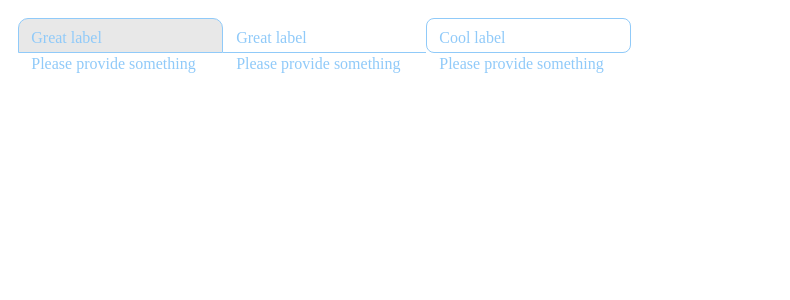
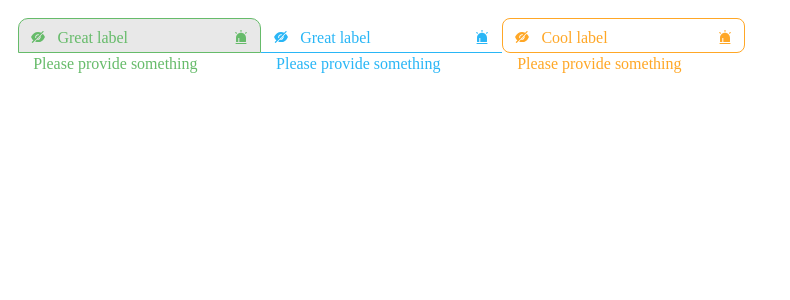
Before and after one commit to humanoid01/react-custom-components, a React (Vite) app in the folder react-custom-components/: page / in a window 1280 px wide. Shown: the top 300 px of the page, without its empty margins (0-790 px from the left). Built offline with nearby package versions, Linux system fonts and the light colour scheme.

Commit message:
Implement and style end, start icons, fix strings in scss

```diff
--- a/react-custom-components/package.json
+++ b/react-custom-components/package.json
@@ -12,6 +12,7 @@
   "dependencies": {
     "react": "^18.2.0",
     "react-dom": "^18.2.0",
+    "react-icons": "^4.9.0",
     "sass": "^1.62.1",
     "scss": "^0.2.4"
   },
--- a/react-custom-components/src/App.tsx
+++ b/react-custom-components/src/App.tsx
@@ -1,5 +1,8 @@
 import { TextField } from './components/TextField/TextField';
 import { useState } from 'react';
+import { AiFillEyeInvisible } from 'react-icons/ai';
+import { AiFillAlert } from 'react-icons/ai';
+
 function App() {
   const [text, setText] = useState('');
   const style = { height: '100px', padding: '10px' };
@@ -12,6 +15,9 @@ function App() {
         size='medium'
         label='Great label'
         helperText={'Please provide something'}
+        color='success'
+        startIcon={<AiFillEyeInvisible />}
+        endIcon={<AiFillAlert />}
       />
       <TextField
         value={text}
@@ -19,6 +25,10 @@ function App() {
         size='medium'
         label='Great label'
         helperText={'Please provide something'}
+        startIcon={<AiFillEyeInvisible />}
+        endIcon={<AiFillAlert />}
+        placeholder='type something'
+        color='info'
       />
       <TextField
         value={text}
@@ -26,7 +36,10 @@ function App() {
         variant='outlined'
         size='medium'
         label='Cool label'
+        color='warning'
         helperText={'Please provide something'}
+        startIcon={<AiFillEyeInvisible />}
+        endIcon={<AiFillAlert />}
       />
     </div>
   );
--- a/react-custom-components/src/components/TextField/TextField.scss
+++ b/react-custom-components/src/components/TextField/TextField.scss
@@ -10,25 +10,25 @@
   }
 
   .secondary {
-    color: '#ce93d8';
-    border-color: '#ce93d8';
+    color: #ce93d8;
+    border-color: #ce93d8;
   }
 
   .error {
-    color: '#f44336';
-    border-color: '#f44336';
+    color: #f44336;
+    border-color: #f44336;
   }
   .info {
-    color: '#29b6f6';
-    border-color: '#29b6f6';
+    color: #29b6f6;
+    border-color: #29b6f6;
   }
   .success {
-    color: '#66bb6a';
-    border-color: '#66bb6a';
+    color: #66bb6a;
+    border-color: #66bb6a;
   }
   .warning {
-    color: '#ffa726';
-    border-color: '#ffa726';
+    color: #ffa726;
+    border-color: #ffa726;
   }
 
   /* elements */
@@ -70,9 +70,10 @@
     padding-top: 10px !important;
     border-bottom: 1px solid;
     border-color: inherit;
+    border-radius: 10px 10px 0 0;
 
     &:hover {
-      filter: brightness(110%);
+      background-color: rgba(0, 0, 0, 0.05);
     }
   }
 
@@ -81,7 +82,7 @@
     border-radius: 8px;
     border-color: inherit;
     &:hover {
-      filter: brightness(110%);
+      background-color: rgba(0, 0, 0, 0.05);
     }
   }
 
@@ -91,7 +92,7 @@
     border-color: inherit;
     background-color: rgba($color: #000000, $alpha: 0.09);
     &:hover {
-      filter: brightness(110%);
+      background-color: rgba(0, 0, 0, 0.05);
     }
   }
 
@@ -108,4 +109,21 @@
   .label-help {
     bottom: -65%;
   }
+
+  .label-start {
+    left: 15%;
+  }
+
+  /* icons */
+  .start-icon {
+    position: absolute;
+    bottom: 11%;
+    left: 5%;
+  }
+
+  .end-icon {
+    position: absolute;
+    bottom: 11%;
+    right: 5%;
+  }
 }
--- a/react-custom-components/src/components/TextField/TextField.tsx
+++ b/react-custom-components/src/components/TextField/TextField.tsx
@@ -1,4 +1,5 @@
-import React, { useState } from 'react';
+import React, { ReactNode, useState } from 'react';
+
 import './TextField.scss';
 interface TextFieldProps {
   value?: string;
@@ -20,6 +21,8 @@ interface TextFieldProps {
   label?: string;
   type?: string;
   autoFocus?: boolean;
+  startIcon?: ReactNode;
+  endIcon?: ReactNode;
 }
 
 export const TextField = ({
@@ -35,6 +38,8 @@ export const TextField = ({
   label,
   type,
   autoFocus,
+  startIcon,
+  endIcon,
 }: TextFieldProps) => {
   const [isFocused, setIsFocused] = useState(false);
 
@@ -95,13 +100,21 @@ export const TextField = ({
     }
   };
 
+  const inputStyles = {
+    paddingLeft: startIcon ? '32px' : '',
+    paddingRight: endIcon ? '32px' : '',
+  };
+
   return (
     <div className={`text-field ${isFocused || value ? 'active' : ''}`}>
       <div className={`${handleColor(color)}`}>
+        {startIcon && <div className='start-icon'>{startIcon}</div>}
+        {endIcon && <div className='end-icon'>{endIcon}</div>}
         <input
           type={type ? type : 'text'}
           className={`${handleVariant(variant)} ${handleSize(size)}`}
           value={value ? value : ''}
+          style={inputStyles}
           onChange={onChange}
           onFocus={handleFocus}
           onBlur={handleBlur}
@@ -111,9 +124,11 @@ export const TextField = ({
           autoFocus={autoFocus}
         />
         <label
-          className={
-            handleVariant(variant) === 'outlined' ? 'label-center' : ''
-          }>
+          className={`
+            ${handleVariant(variant) === 'outlined' ? 'label-center' : ''} ${
+            startIcon ? 'label-start' : ''
+          }
+          `}>
           {label}
         </label>
         <label className='label-help'> {helperText} </label>
```
Also changed, not shown: 1 other file (tests, documents, lock files or other folders).
